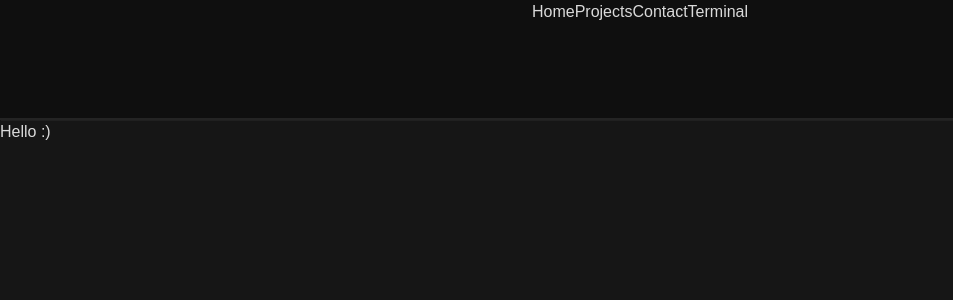
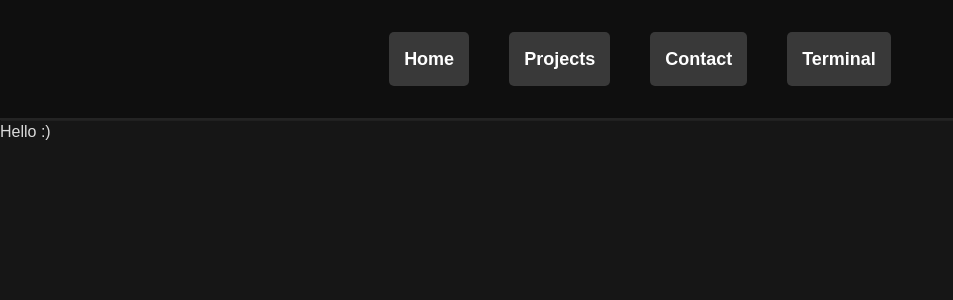
Before and after one commit to chris-morgado/the-website, a Next.js app: page / in a window 1280 px wide. Shown: the top 300 px of the page, without its empty margins (0-953 px from the left). Built offline with nearby package versions, Linux system fonts and the light colour scheme.

Commit message:
Got navbar working

```diff
--- a/components/nav/navitem.jsx
+++ b/components/nav/navitem.jsx
@@ -1,6 +1,7 @@
 export default function NavItem({ navItem }) {
     return (
-        <>{navItem.name}</>
+        <div className="nav-item">
+            {navItem.name}
+        </div>
     );
 }
-{/* <p>{navItem.name}</p> */ }
--- a/styles/globals.css
+++ b/styles/globals.css
@@ -31,6 +31,7 @@ html, body {
     display: flex;
     flex-flow: row nowrap;
     justify-content: center;
+    align-items: center;
 
     margin-top: 0 auto;
     margin-bottom: 0 auto;
@@ -39,3 +40,21 @@ html, body {
 
     height: 100%;
 }
+
+.nav-item{
+    display: flex;
+    align-items: center;
+    height: 45%;
+    background-color: rgb(57, 57, 57);
+    border-radius: 5px;
+
+    font-weight: 700;
+    font-style: normal;
+    font-size: large;
+    color: rgb(255, 255, 255);
+
+    padding-left: 15px;
+    padding-right: 15px;
+    margin-left: 20px;
+    margin-right: 20px;
+}
```
